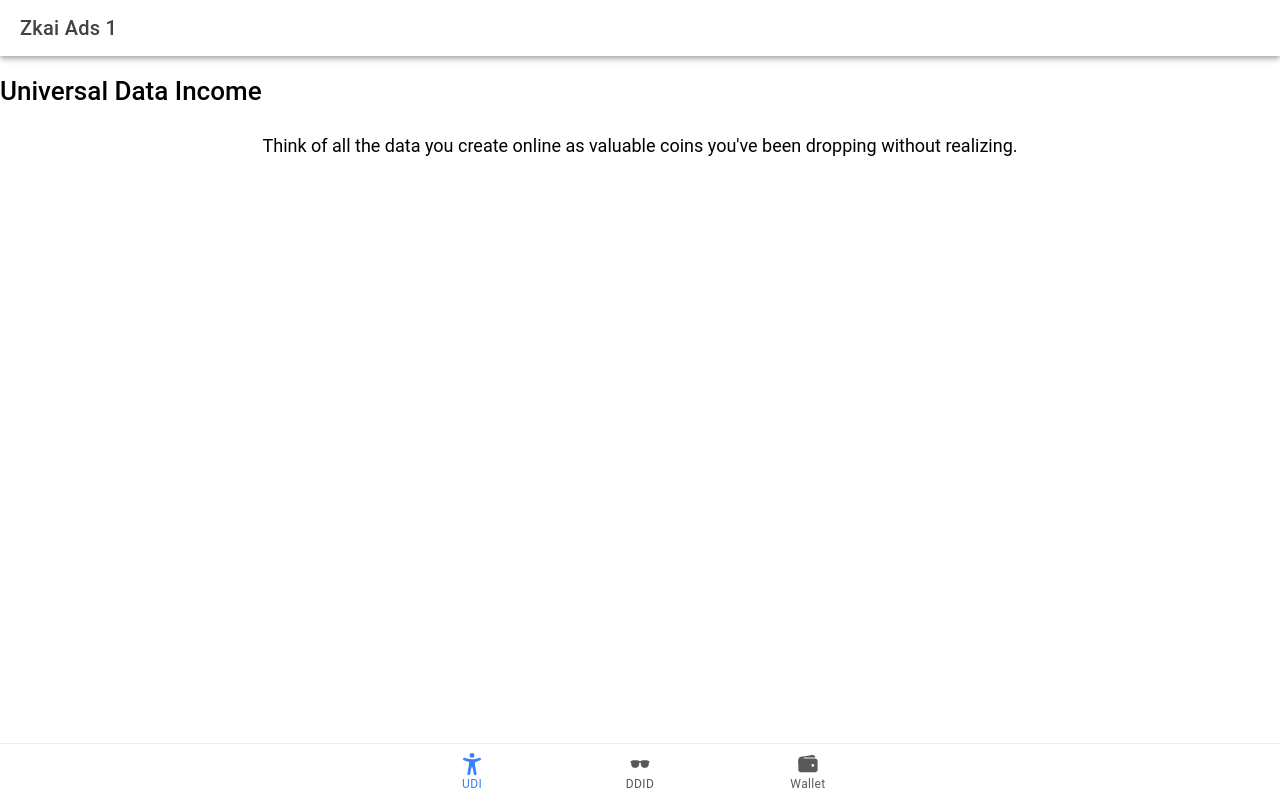
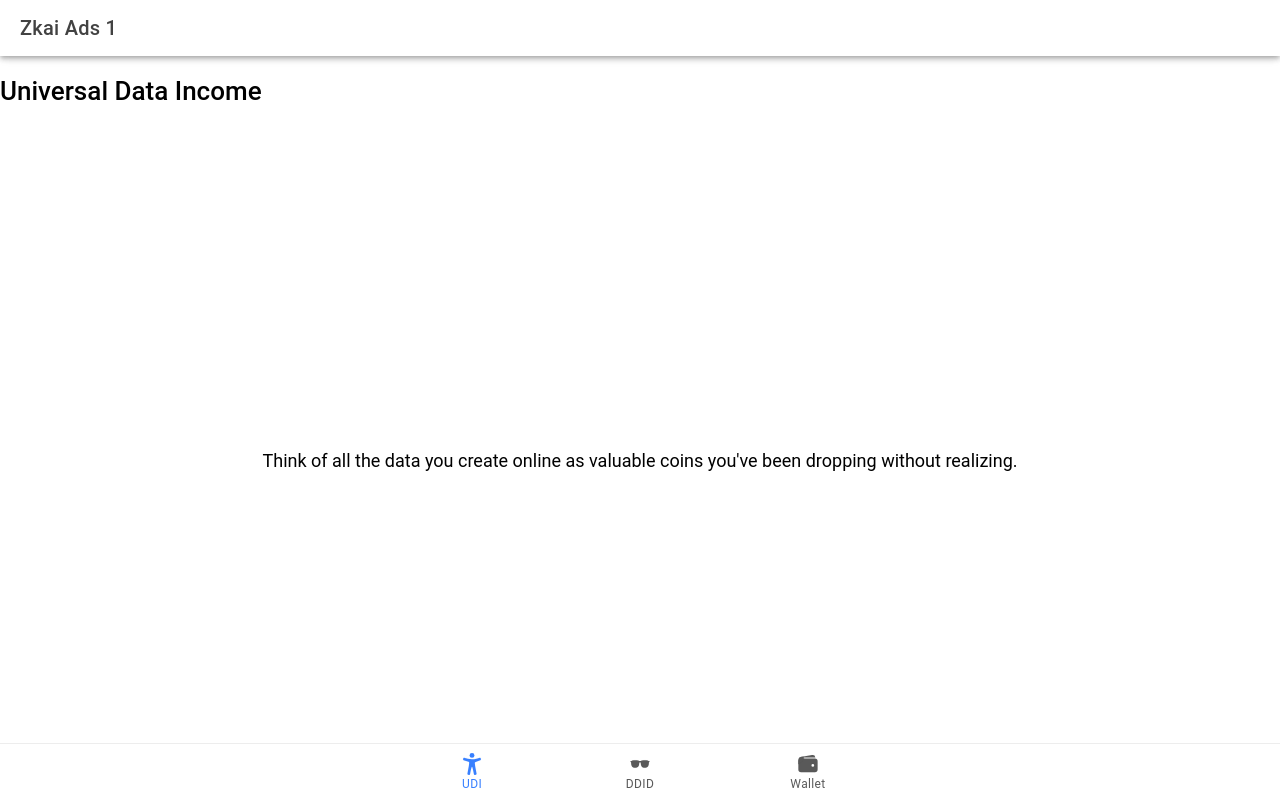
Before and after one commit to amritanshusikdar/zkaiads, a React (Vite) app in the folder app/: page /home in a window 1280 px wide. Built offline with nearby package versions, Linux system fonts and the light colour scheme.

Commit message:
Swipe UDI

```diff
--- a/app/src/components/UniversalDataIncome.tsx
+++ b/app/src/components/UniversalDataIncome.tsx
@@ -1,10 +1,10 @@
-import React, { useState } from "react"
-import { ellipseOutline } from "ionicons/icons"
-import { IonContent, IonPage, IonIcon } from "@ionic/react"
 import { Swiper, SwiperSlide } from "swiper/react"
+import { Pagination } from "swiper/modules"
 
 import "swiper/css"
-import "@ionic/react/css/ionic-swiper.css"
+import "swiper/css/pagination"
+import "./swiper.css"
+import { SwipeableImageStack } from "./SwipeableImageStack/SwipeableImageStack"
 
 enum PageState {
   "a",
@@ -50,6 +50,10 @@ export default function UniversalDataIncome() {
             <button onClick={onStart}>Start</button>
           </div>
         )
+        break
+
+      case PageState.d:
+        content = <SwipeableImageStack />
     }
 
     return content
@@ -59,7 +63,12 @@ export default function UniversalDataIncome() {
     <>
       <h1>Universal Data Income</h1>
 
-      <Swiper>
+      <Swiper
+        pagination={{
+          dynamicBullets: true,
+        }}
+        modules={[Pagination]}
+      >
         <SwiperSlide>{renderContent(PageState.a)}</SwiperSlide>
         <SwiperSlide>{renderContent(PageState.b)}</SwiperSlide>
         <SwiperSlide>{renderContent(PageState.c)}</SwiperSlide>
@@ -68,15 +77,3 @@ export default function UniversalDataIncome() {
     </>
   )
 }
-
-{
-  /* <button onClick={() => setPageState(PageState.a)}>
-        <IonIcon icon={ellipseOutline} size="large" color="primary"></IonIcon>
-      </button>
-      <button onClick={() => setPageState(PageState.b)}>
-        <IonIcon icon={ellipseOutline} size="large" color="primary"></IonIcon>
-      </button>
-      <button onClick={() => setPageState(PageState.c)}>
-        <IonIcon icon={ellipseOutline} size="large" color="primary"></IonIcon>
-      </button> */
-}
--- /dev/null
+++ b/app/src/components/swiper.css
@@ -0,0 +1,22 @@
+.swiper {
+  width: 100%;
+  height: 100%;
+}
+
+.swiper-slide {
+  text-align: center;
+  font-size: 18px;
+  background: #fff;
+
+  /* Center slide text vertically */
+  display: flex;
+  justify-content: center;
+  align-items: center;
+}
+
+.swiper-slide img {
+  display: block;
+  width: 100%;
+  height: 100%;
+  object-fit: cover;
+}
--- a/app/src/pages/UDI/UDITab.tsx
+++ b/app/src/pages/UDI/UDITab.tsx
@@ -5,9 +5,8 @@ import {
   IonTitle,
   IonToolbar,
 } from "@ionic/react"
-import { SwipeableImageStack } from "../../components/SwipeableImageStack/SwipeableImageStack"
+import UniversalDataIncome from "../../components/UniversalDataIncome"
 import "./UDITab.css"
-import UniversalDataIncome from "../../components/UniversalDataIncome"
 
 const UDITab: React.FC = () => {
   return (
@@ -18,8 +17,6 @@ const UDITab: React.FC = () => {
         </IonToolbar>
       </IonHeader>
       <IonContent>
-        {/* <SwipeableImageStack /> */}
-
         <UniversalDataIncome />
       </IonContent>
     </IonPage>
```
